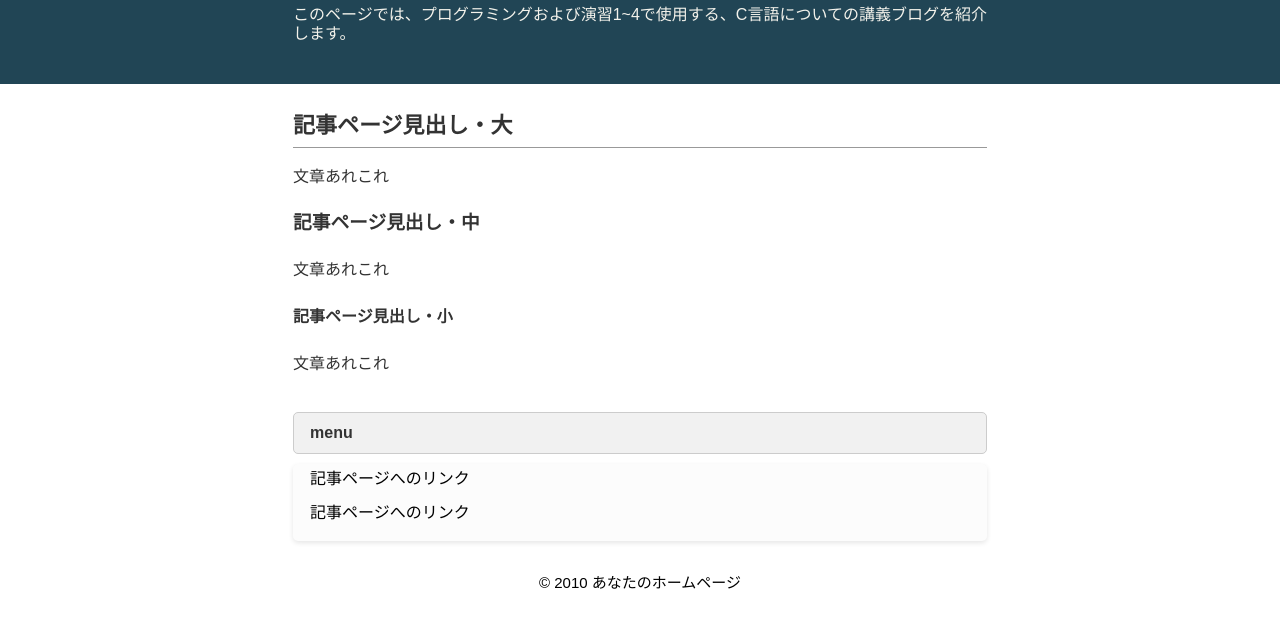
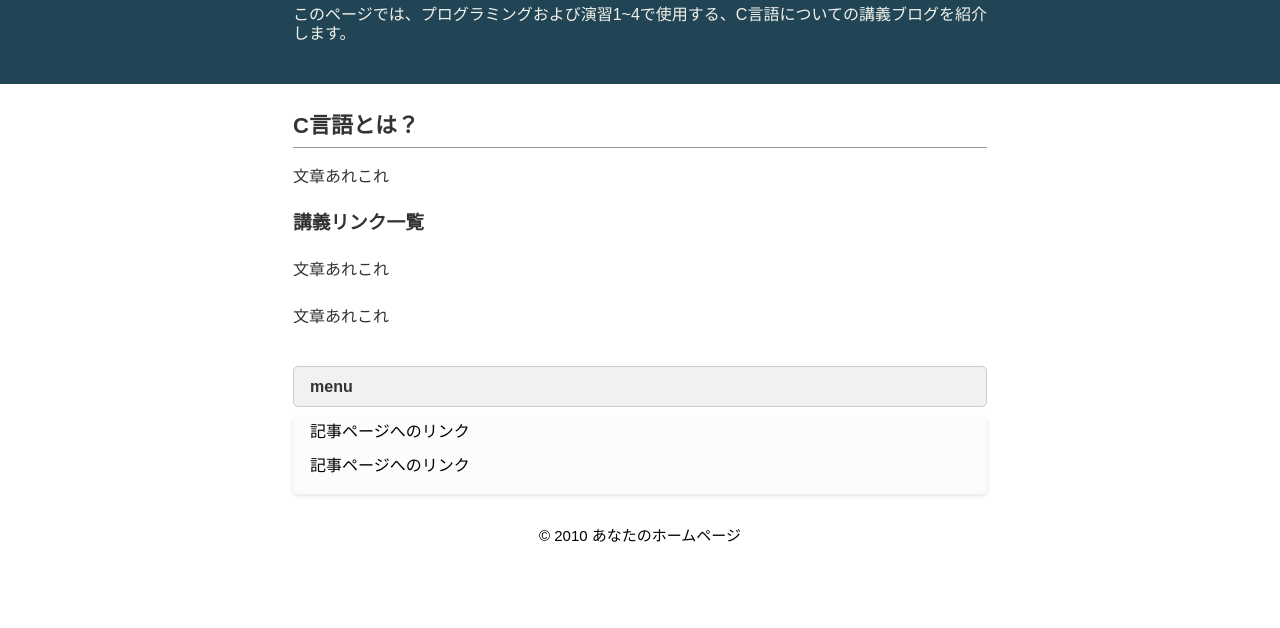
Before and after one commit to kokyo228/kokyo228.github.io, a plain HTML site: page index.html in a window 1280 px wide. Shown: the part 80-708 px from the top of the page. Drawn offline with Linux system fonts and the light colour scheme.

Commit message:
Update headings in index.html

```diff
--- a/index.html
+++ b/index.html
@@ -16,11 +16,11 @@
 <div id="content-wrapper">
 <main>
 <div id="inner">
-<h2>記事ページ見出し・大</h2>
+<h2>C言語とは？</h2>
 <p>文章あれこれ</p>
-<h3>記事ページ見出し・中</h3>
+<h3>講義リンク一覧</h3>
 <p>文章あれこれ</p>
-<h4>記事ページ見出し・小</h4>
+<h4></h4>
 <p>文章あれこれ</p>
 </div>
 </main>
```
